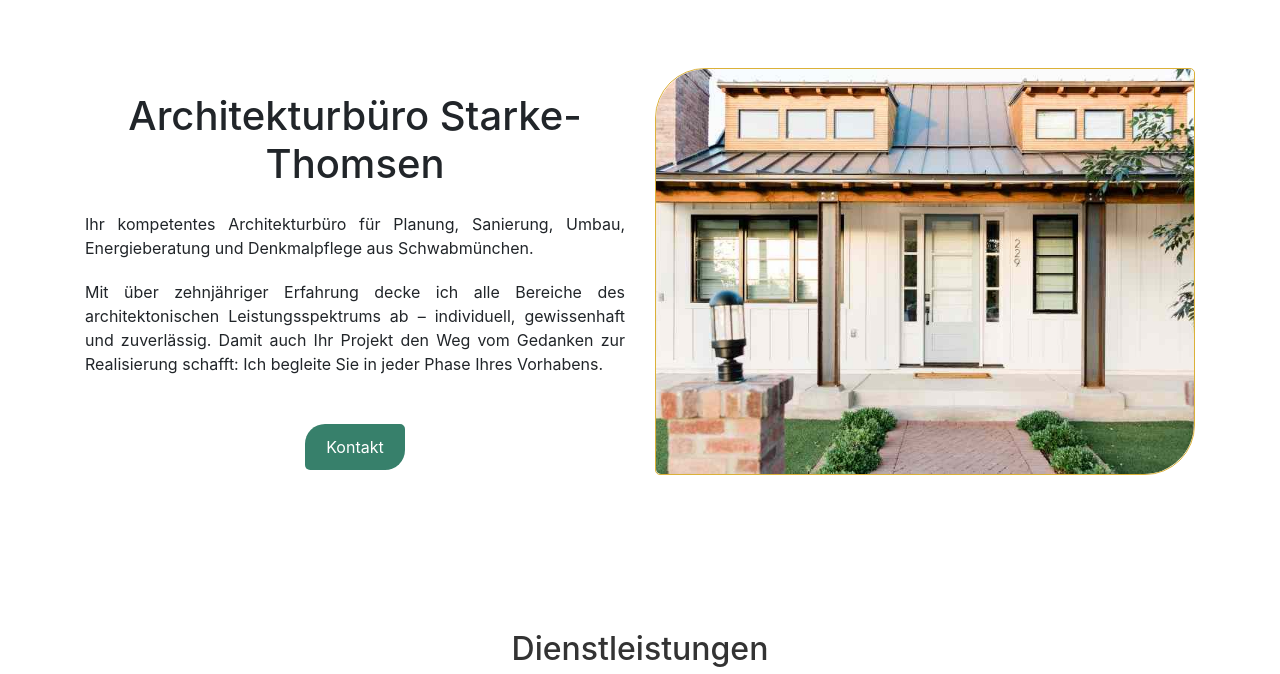
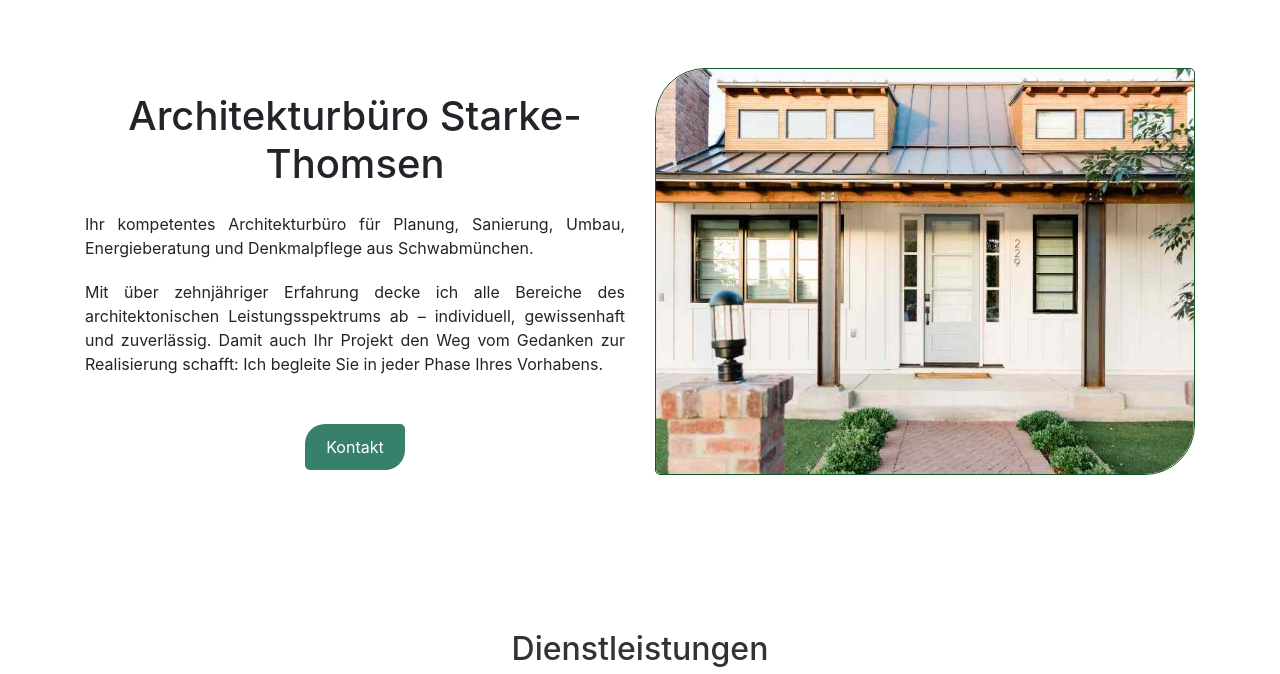
Before and after one commit to DouniaBK/arkitekture-MST, a Django app: page / in a window 1280 px wide. Shown: the part 106-780 px from the top of the page. Run offline with Django 5.2, Linux system fonts and the light colour scheme; parts of the project's set-up code (start-up, migrations or seed data) failed here and were passed over; some libraries are stand-ins or nearby versions.

```diff
--- a/home/static/home/css/styles.css
+++ b/home/static/home/css/styles.css
@@ -226,7 +226,7 @@ body {
 }
 
 #boder-radius {
-    border: solid 1px #dbb138;
+    border: solid 1px #155724;
     border-radius: 50px 5px 50px 5px; /* Top-left, top-right, bottom-right, bottom-left */
 }
 
```
